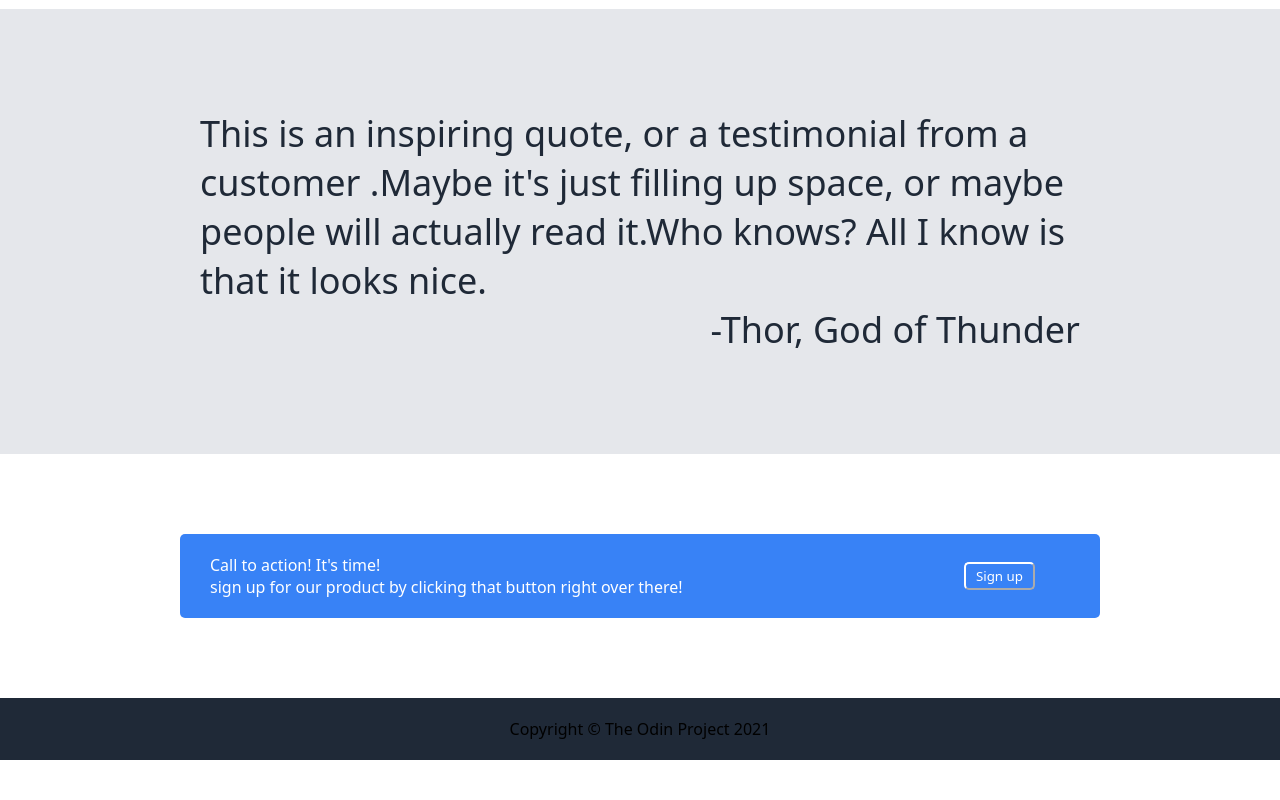
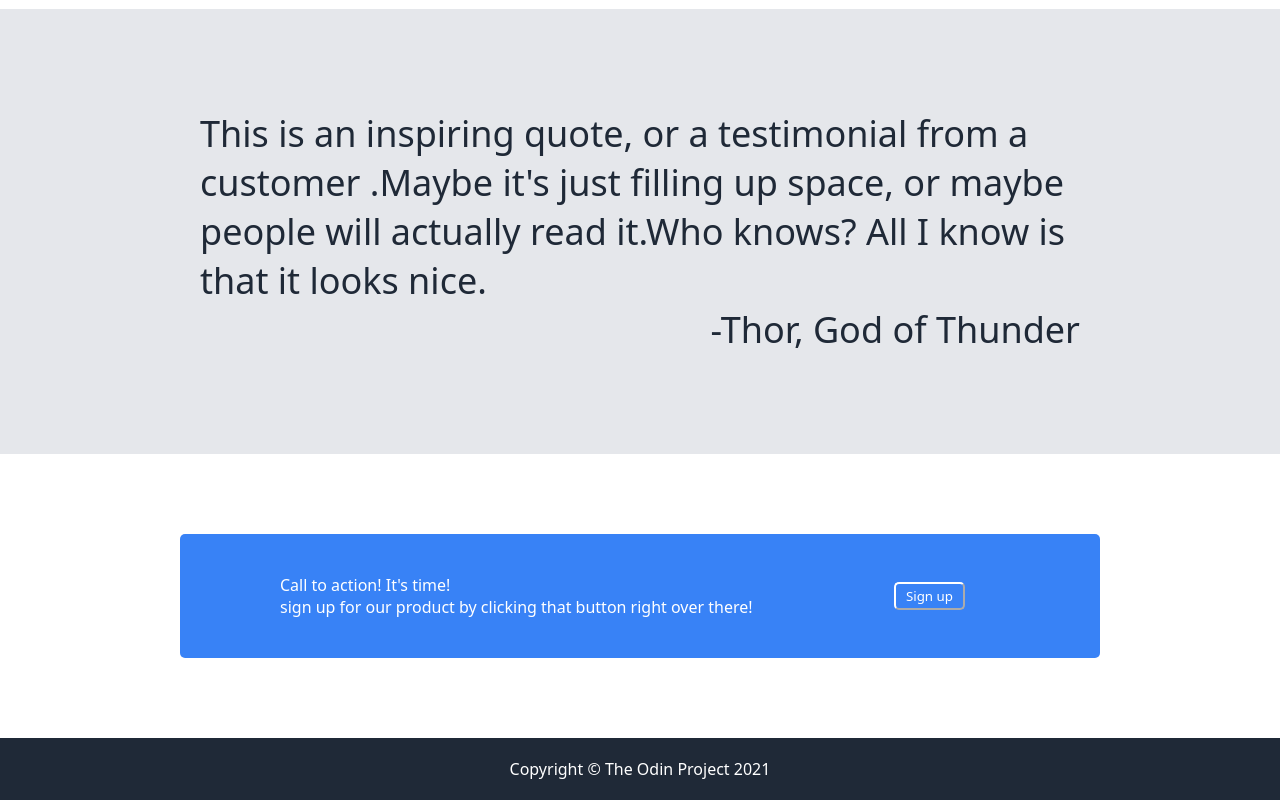
Before and after one commit to diangool/Project-landing-page-, a plain HTML site: page index.html in a window 1280 px wide. Shown: the part 606-1406 px from the top of the page. Before the commit the page ends 1366 px from the top, so only its background shows below. Drawn offline with Linux system fonts and the light colour scheme.

Commit message:
Modify some style

```diff
--- a/style.css
+++ b/style.css
@@ -115,7 +115,7 @@ h2 {
     justify-content: space-between;
     align-items: center;
     margin: 30px 30px;
-    padding: 20px 30px;
+    padding: 40px 100px;
     color: white;
 }
 .contact2 {
@@ -138,4 +138,5 @@ h2 {
     justify-content: center;
     background-color: #1f2937;
     padding: 20px;
+    color: white;
 }
```
